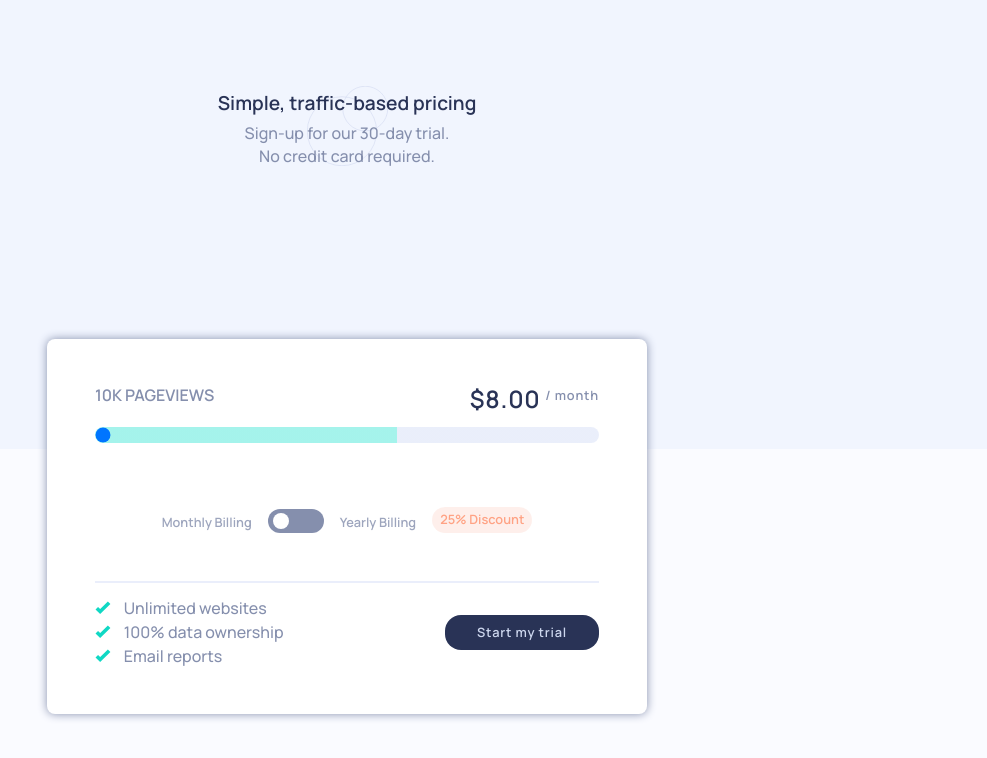
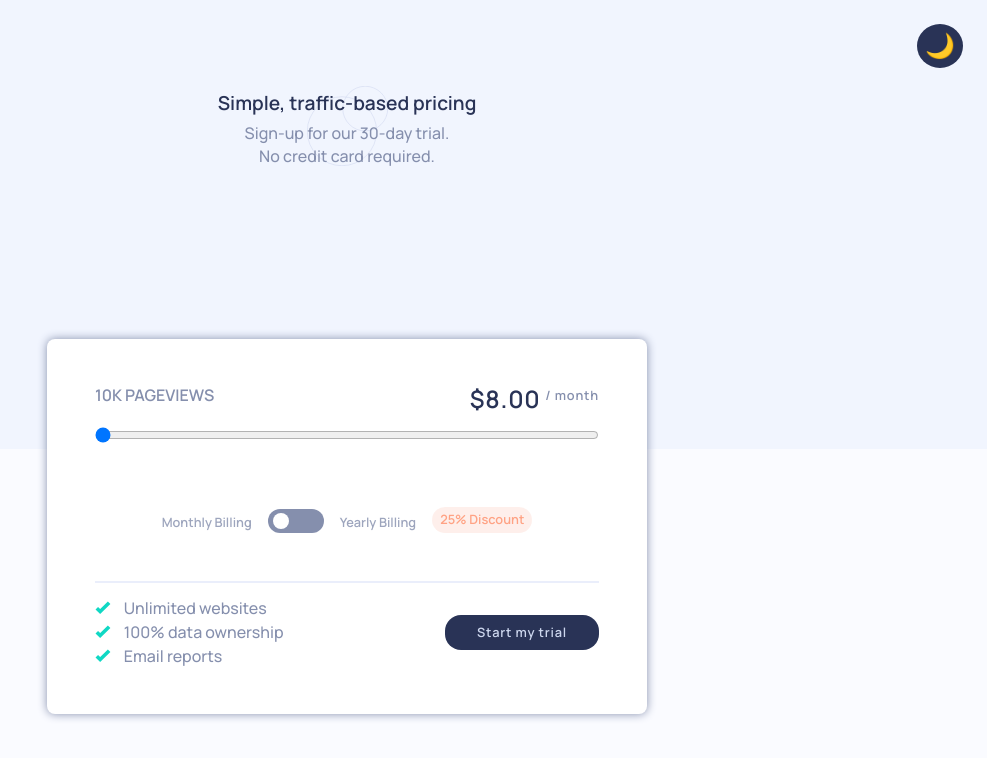
Before and after one commit to USKhokhar/investo-task, a React (Vite) app: page / in a window 1280 px wide. Shown: the top 758 px of the page, without its empty margins (293-1280 px from the left). Built offline with nearby package versions, Linux system fonts and the light colour scheme.

Commit message:
feature addtion -->dark mode implemented with toggle button

```diff
--- a/src/App.jsx
+++ b/src/App.jsx
@@ -14,6 +14,7 @@ const App = () => {
 
     const [ priceValue, setPriceValue ] = useState(0)
     const [ isMonthly, setIsMonthly ] = useState(true)
+    const [isDarkMode, setIsDarkMode] = useState(false);
 
     // handling screen change via react
     const [isMobile, setIsMobile] = useState(false);
@@ -56,8 +57,17 @@ const App = () => {
         return `rotate(${rotateAngle})`
     }
 
+    const handleModeToggle = () => {
+        setIsDarkMode(!isDarkMode);
+    };
+
   return (
-    <main>
+    <main className={isDarkMode ? "dark-mode" : ""}>
+        <button onClick={handleModeToggle} className='themeToggleButton'>
+            {
+                isDarkMode ? '🌚' : '🌙'
+            }
+        </button>
         {/* Banner section */}
         <section className='bannerSection'>
             <h1>
--- a/src/index.css
+++ b/src/index.css
@@ -30,6 +30,7 @@ body {
   background: var(--blue-xs);
 }
 
+
 /* MAIN */
 main {
   width: 100vw;
@@ -40,6 +41,13 @@ main {
   display: grid;
   place-items: center;
 }
+
+/* main --> dark mode */
+main.dark-mode {
+  filter: invert(100) opacity(0.9) hue-rotate(180deg);
+  background-color: var(--greyblue-xs);
+}
+
 
 /* BANNER SECTION */
 .bannerSection {
@@ -111,42 +119,31 @@ main {
   grid-row: 2;
   outline: none;
   border: none;
-}
-
-input[type="range"]::-webkit-slider-runnable-track {
-  /* background: var(--greyblue-sm); */
-  background: linear-gradient(90deg, var(--cyan-sm) 60%, var(--greyblue-sm) 40%);
-  border-radius: 1rem;
-}
-
-input[type="range"]::-webkit-slider-thumb,
-input[type="range"]::-moz-slid {
-  width: 3rem;
-  aspect-ratio: 1;
-  background: var(--cyan-lg);
-  background-image: url("/assets/images/icon-slider.svg");
-  background-position: -50% -50%;
-  background-size: contain;
-}
-
-.slider::-webkit-slider-thumb:hover {
-  box-shadow: 0 0 1rem var(--cyan-lg);
-}
-
-.slider::-webkit-slider-thumb {
-  -webkit-appearance: none;
-  width: 35px;
-  height: 35px;
-  background-image: url("/assets/images/icon-slider.svg");
-  background-repeat: no-repeat;
-  background-position: 50% 50%;
-  background-color: hsl(174, 86%, 45%);
-  border-radius: 50%;
   cursor: pointer;
 }
 
-.slider::-webkit-slider-thumb:hover {
-  box-shadow: 0px 0px 10px hsl(174, 86%, 45%);
+/* THEME TOGGLE BUTTON */
+.themeToggleButton {
+  border: none;
+  border-radius: 50%;
+  cursor: pointer;
+  transition: box-shadow 300ms ease-in-out;
+
+  position: absolute;
+  top: 1.5rem;
+  right: 1.5rem;
+  padding: 0.5rem;
+  font-size: 1.5rem;
+
+  background: var(--greyblue-lg);
+
+  display: grid;
+  place-items: center;
+}
+
+.themeToggleButton:hover {
+  box-shadow: 0 0 2rem var(--greyblue-lg);
+  background: none;
 }
 
 /*  MONTH-YEAR TOGGLE */
@@ -191,6 +188,7 @@ input[type="range"]::-moz-slid {
 .priceToggleLabel:active:after {
   width: 1rem;
 }
+
 
 /* PRICE TOGGLE SECTION */
 
@@ -262,13 +260,6 @@ input[type="range"]::-moz-slid {
   cursor: pointer;
 }
 
-/* BREAKPOINT ---> 768px */
-/* @media only screen and (max-width: 768px) {
-  * {
-    font-size: 14px;
-  }
-} */
-
 /* BREAKPOINT ---> 480px */
 @media only screen and (max-width: 480px) {
   * {
@@ -322,10 +313,3 @@ input[type="range"]::-moz-slid {
   }
 
 }
-
-/* BREAKPOINT ---> 375px */
-/* @media only screen and (max-width: 375px) {
-  * {
-    font-size: 10px;
-  }
-} */
```
